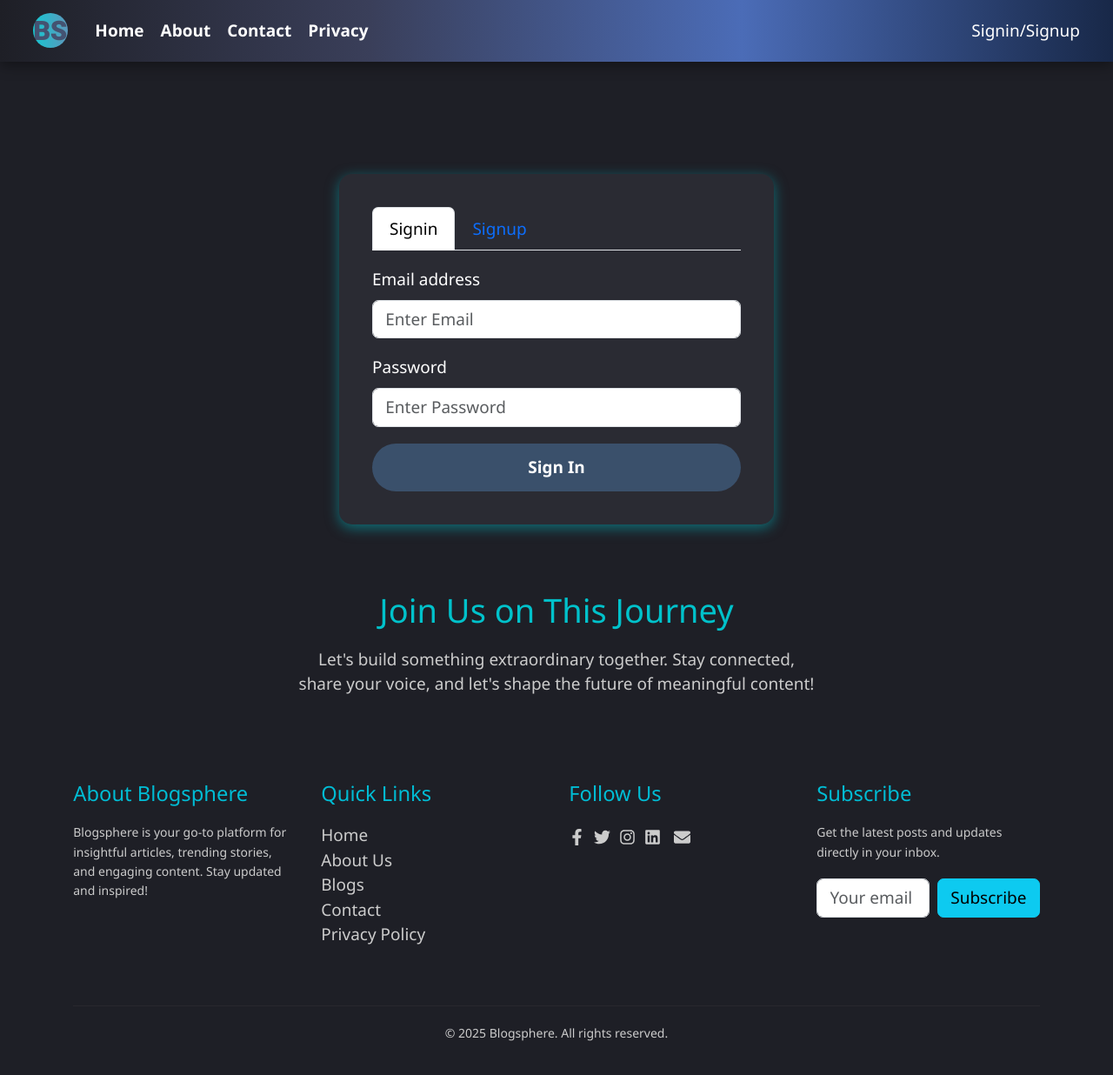
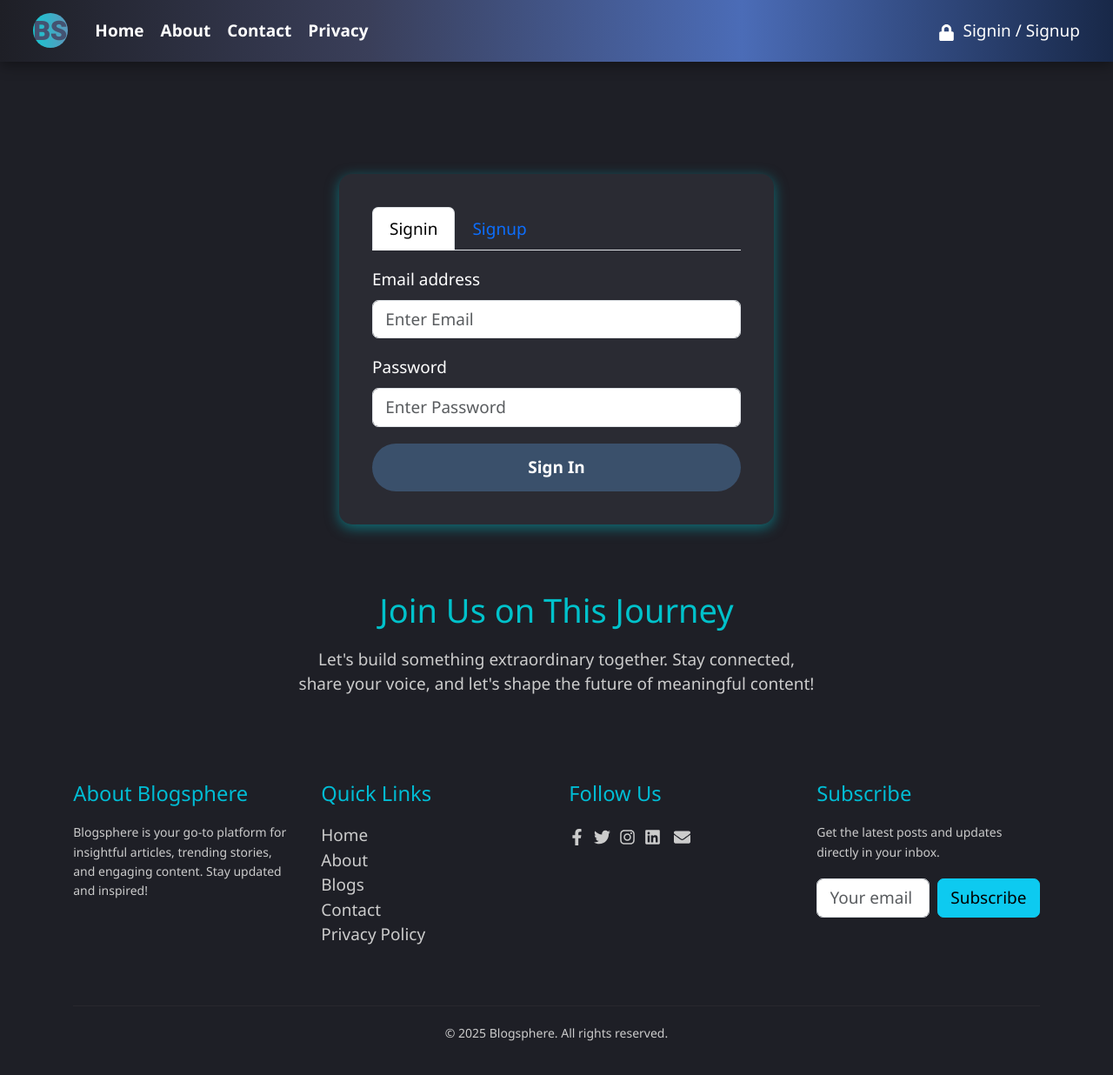
Before and after one commit to usmanhameed2017/blogsphere, a React (Vite) app: page /login in a window 1280 px wide. Shown: the top 1236 px of the page at 87% size. Built offline with nearby package versions, Linux system fonts and the light colour scheme; no server answers.

Commit message:
Relevant fields added in signup

```diff
--- a/package.json
+++ b/package.json
@@ -11,6 +11,7 @@
   },
   "dependencies": {
     "axios": "^1.9.0",
+    "formik": "^2.4.6",
     "react": "^19.1.0",
     "react-bootstrap": "^2.10.10",
     "react-dom": "^19.1.0",
--- a/src/components/footer/index.jsx
+++ b/src/components/footer/index.jsx
@@ -1,6 +1,7 @@
 import React from 'react';
 import { Container, Row, Col, Form, Button } from 'react-bootstrap';
 import { FaFacebookF, FaTwitter, FaInstagram, FaLinkedin, FaEnvelope } from 'react-icons/fa';
+import { Link } from 'react-router-dom';
 
 function Footer()
 {
@@ -19,10 +20,10 @@ function Footer()
                     <Col md={3} sm={6} className="mb-4">
                         <h5>Quick Links</h5>
                         <ul className="list-unstyled">
-                            <li><a href="#">Home</a></li>
-                            <li><a href="#">About Us</a></li>
-                            <li><a href="#">Blogs</a></li>
-                            <li><a href="#">Contact</a></li>
+                            <li> <Link to={`/`}> Home  </Link> </li>
+                            <li> <Link to={`/about`}> About </Link> </li>
+                            <li> <Link to={`/blog`}> Blogs </Link> </li>
+                            <li> <Link to={`/contact`}> Contact  </Link></li>
                             <li><a href="#">Privacy Policy</a></li>
                         </ul>
                     </Col>
--- a/src/components/navbar/index.jsx
+++ b/src/components/navbar/index.jsx
@@ -1,6 +1,7 @@
 import React from 'react';
-import { Container, Row, Col, Navbar, Nav, NavDropdown } from 'react-bootstrap';
+import { Container, Row, Col, Navbar, Nav } from 'react-bootstrap';
 import { NavLink } from 'react-router-dom';
+import { FaLock } from "react-icons/fa"; // Font Awesome Lock icon
 
 function NavbarBS()
 {
@@ -37,7 +38,8 @@ function NavbarBS()
 
                                 {/* Navbar Text - Search Field */}
                                 <Navbar.Text>
-                                    <NavLink to={`/login`}> Signin/Signup </NavLink>
+                                    <NavLink to="/login" className="signin-link"> <FaLock style={{ marginRight: "5px" }} /> Signin / Signup
+                                    </NavLink>
                                 </Navbar.Text>
 
                             </Navbar.Collapse>
--- a/src/index.css
+++ b/src/index.css
@@ -57,6 +57,16 @@ a {
   border: none;
   padding: 0.3rem 0.6rem;
   border-radius: 20px;
+}
+
+.signin-link {
+  color: #fff; /* Default color */
+  text-decoration: none;
+  transition: color 0.3s;
+}
+
+.signin-link:hover {
+  color: #ffc107; /* Hover color, jaise baki links mein ho */
 }
 
 /* Animations */
--- a/src/pages/Login.jsx
+++ b/src/pages/Login.jsx
@@ -1,5 +1,6 @@
 import React, { useState } from "react";
 import { Tabs, Tab, Form, Button, Alert } from "react-bootstrap";
+import { Formik, Field, ErrorMessage } from 'formik';
 
 function Login()
 {
@@ -95,6 +96,12 @@ function Login()
                         <Form.Control type="password" name="cpassword" placeholder="Re-Enter Password" />
                     </Form.Group>
 
+                    {/* Profile Image Upload */}
+                    <Form.Group className="mb-3" controlId="signupProfile">
+                        <Form.Label>Profile Image</Form.Label>
+                        <Form.Control type="file" name="profile_image" accept="image/*" />
+                    </Form.Group>
+
                     <Button type="submit" className="custom-btn w-100"> Sign Up </Button>
                 </Form>
             </Tab>
```
Also changed, not shown: 1 other file (tests, documents, lock files or other folders).
